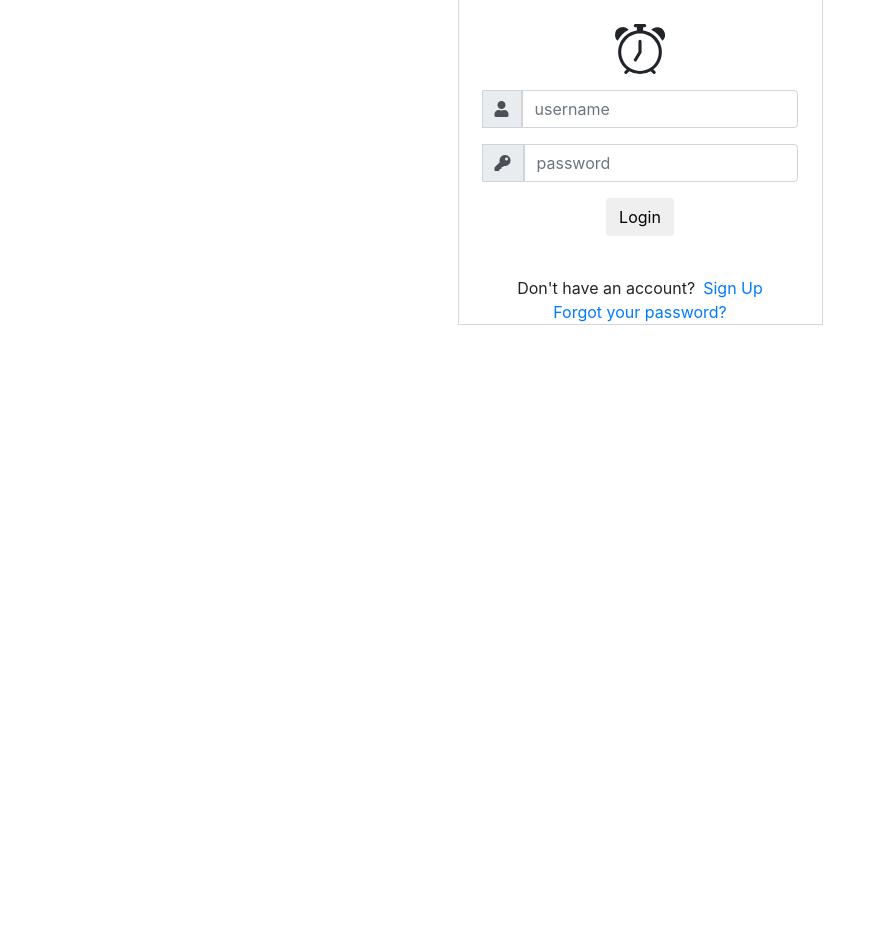
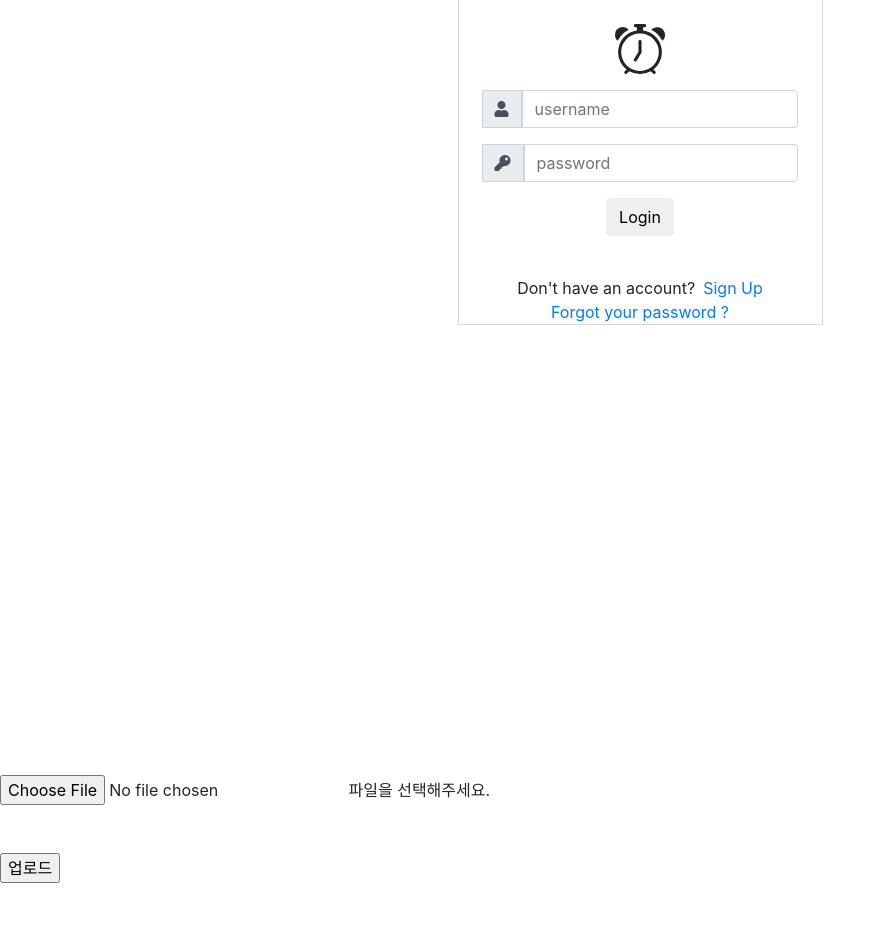
Before and after one commit to ha-yeon0729/Everytime, a Django app: template everyTime/app1/templates/login.html in a window 1280 px wide. Shown: the part 106-1037 px from the top of the page, without its empty margins (0-886 px from the left). Before the commit the page ends 431 px from the top, so only its background shows below. Run offline with Django 3.2, Linux system fonts and the light colour scheme; the template is opened without the code that fills it, so the values that code supplies are empty; parts of the project's set-up code (start-up, migrations or seed data) failed here and were passed over; some libraries are stand-ins or nearby versions.

Commit message:
Update login.html

```diff
--- a/everyTime/app1/templates/login.html
+++ b/everyTime/app1/templates/login.html
@@ -47,7 +47,7 @@
 				</div>
                     <p></p>
 					<div class="d-flex justify-content-center form_container">
-					<form method="POST" action="{%url 'login'%}">
+					<form method="POST">
 						{% csrf_token %}
 						<div class="input-group mb-3">
 							<div class="input-group-append">
@@ -64,21 +64,34 @@
 							<input type="password" name="userpw" class="form-control input_pass" value="" placeholder="password">
 						</div>
 						<div class="d-flex justify-content-center mt-3 login_container">
+
 							<button type="submit" name="button" class="btn login_btn">Login</button>
 						</div>
 						</form>
 				</div>
                  <div class="mt-4">
                 <div class="d-flex justify-content-center links">
-                    Don't have an account? <a href="../signup" class="ml-2">Sign Up</a>
+                    Don't have an account? <a href="/signup" class="ml-2">Sign Up</a>
                 </div>
                 <div class="d-flex justify-content-center links">
-                    <a href="#">Forgot your password?</a>
+                    <a href="#">Forgot your password ?</a>
                 </div>
 				</div>
 				</div>
 			</div>
 			</div>
 		</div>
+        <div>
+            <form action="/timetable_upload/" method="post" enctype="multipart/form-data">
+            {% csrf_token %}
+            <div class="box-file-input">
+                <label>
+                    <input type="file" name="excel"  accept=".xlsx">
+                </label>
+                <span class="filename">파일을 선택해주세요.</span>
+            </div>
+            <input type='submit'  value='업로드' style="margin:2.5rem 0 2rem 0;">
+        </form>
+        </div>
 	</body>
 </html>
```
